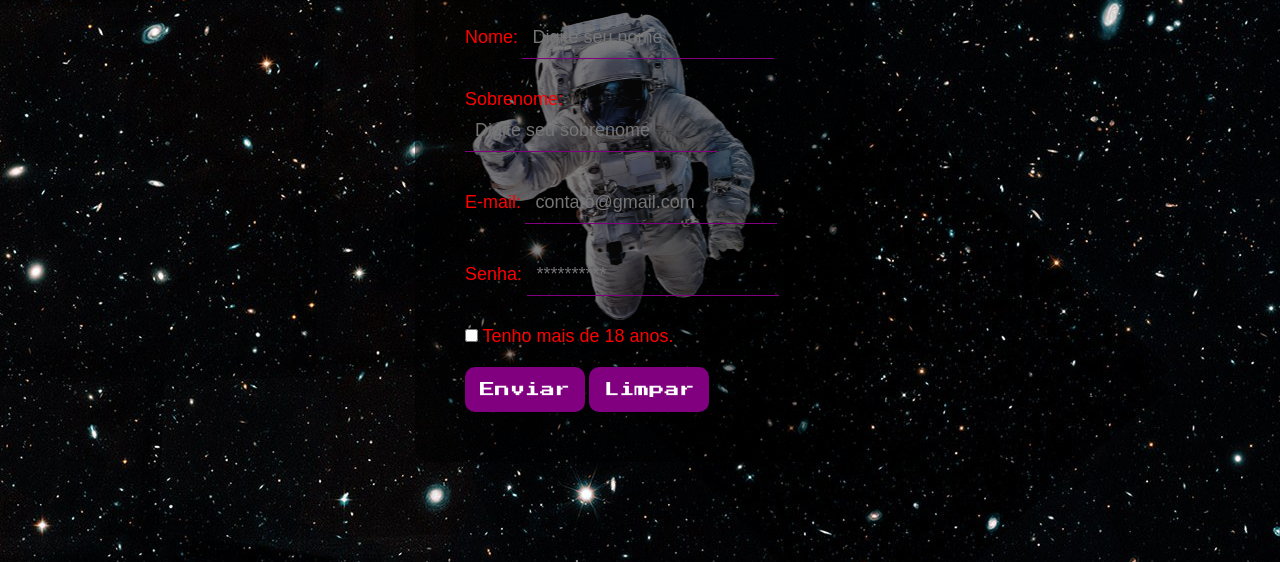
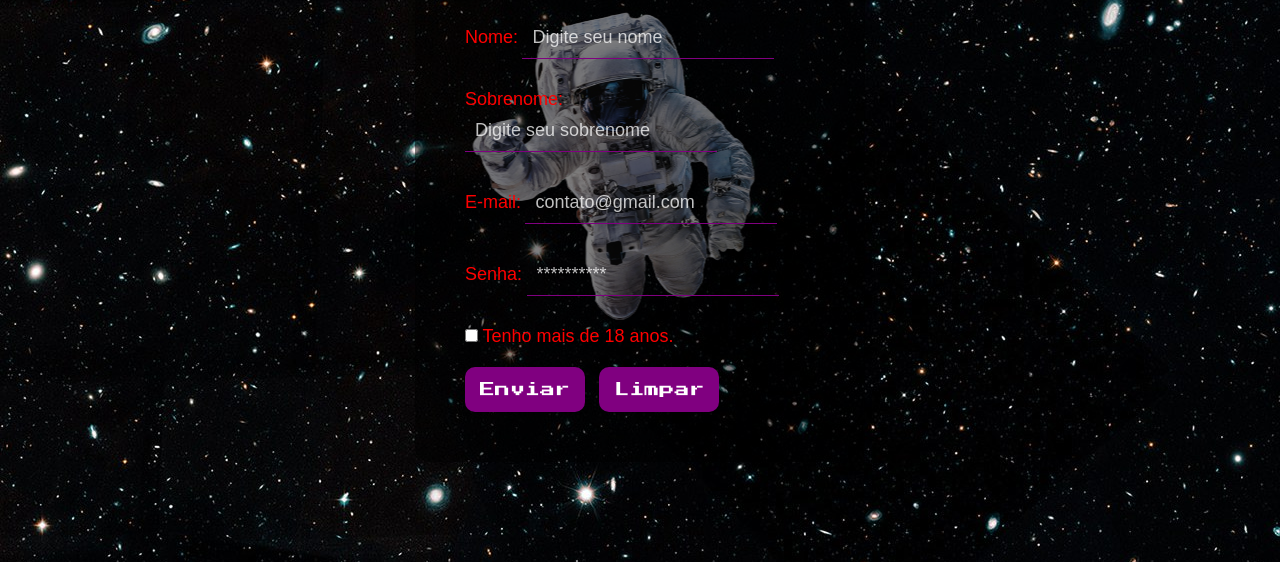
Before and after one commit to Silvanoeng/desafiosFrontEnd, a plain HTML site: page index.html in a window 1280 px wide. Shown: the part 297-859 px from the top of the page. Drawn offline with Linux system fonts and the light colour scheme.

Commit message:
cor do campos de digitação

```diff
--- a/css/style.css
+++ b/css/style.css
@@ -16,6 +16,7 @@ body {
   border-radius: 15px;
   max-width: 450px;
   margin: 100px auto;
+  z-index: 2;
 }
 
 img {
@@ -50,6 +51,9 @@ input[type="password"] {
   padding: 10px;
   font-size: 18px;
 }
+::-webkit-input-placeholder{
+  color: rgba(255, 255, 255, 0.75);
+}
 div.maioridade {
   margin: 0 0 20px 0;
 }
@@ -59,7 +63,7 @@ div.maioridade {
 
 button {
   padding: 15px 15px;
-  /* margin: 0 10px 0 0; */
+  margin: 0 10px 0 0;
   border-radius: 10px;
   border: none;
   background: none;
```
